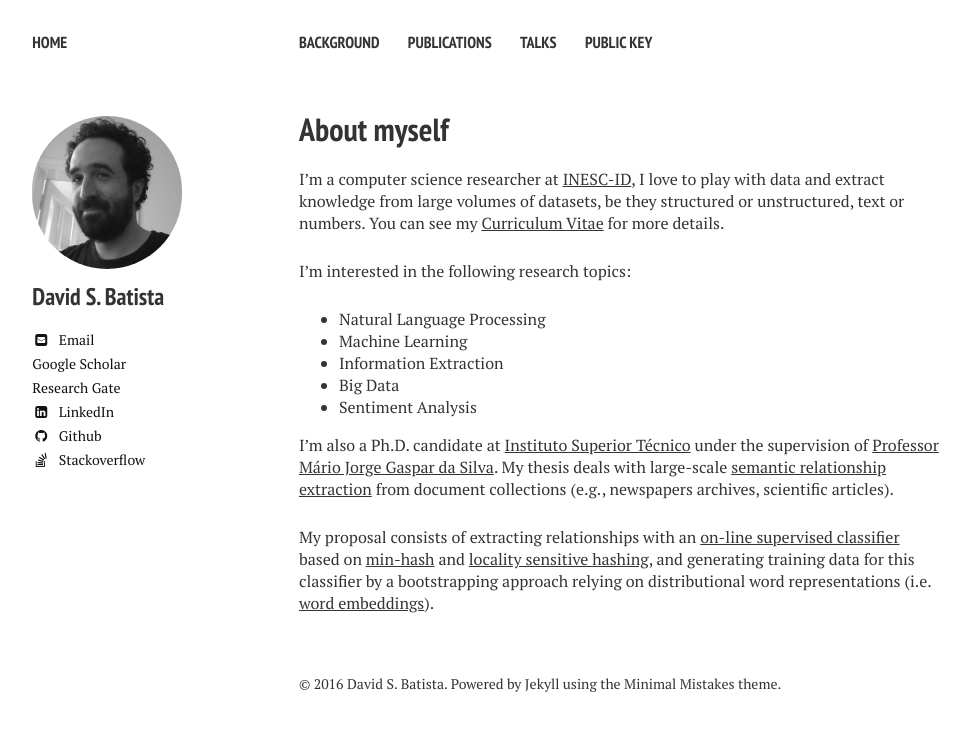
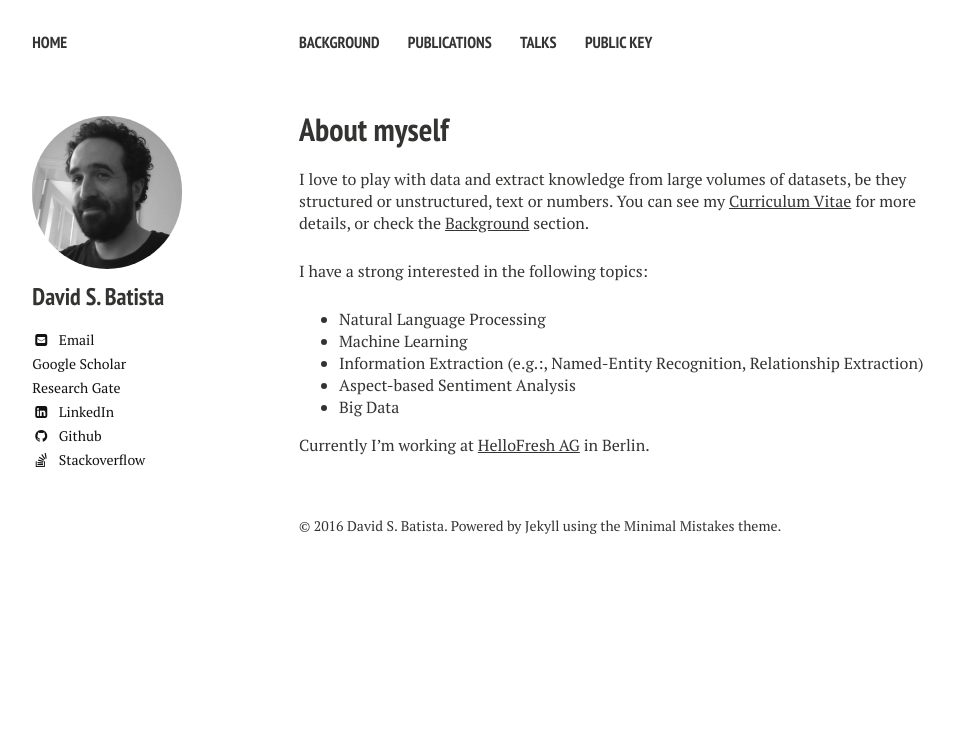
Before and after one commit to davidsbatista/davidsbatista.github.io, a Jekyll site: the page built from index.md, in a window 1280 px wide. Shown: the top 731 px of the page, without its empty margins (21-991 px from the left). Built offline with Jekyll 4.4.1, drawn with Linux system fonts in a browser that asks for light colours; nearby versions of some CDN libraries.

```diff
--- a/_config.yml
+++ b/_config.yml
@@ -9,7 +9,7 @@
 
 permalink:   /:categories/:title/
 markdown:    kramdown
-highlighter: rouge
+#highlighter: rouge
 sass:
   sass_dir: _sass
   style: compressed
--- a/index.md
+++ b/index.md
@@ -13,26 +13,18 @@
 </figure>
 -->
 
-I'm a computer science researcher at [INESC-ID],  I love to play with data and extract knowledge from large volumes of datasets, be they structured or unstructured, text or numbers. You can see my [Curriculum Vitae] for more details.
+I love to play with data and extract knowledge from large volumes of datasets, be they structured or unstructured, text or numbers. You can see my [Curriculum Vitae] for more details, or check the [Background] section.
 
-I'm interested in the following research topics:
+I have a strong interested in the following topics:
 
 * Natural Language Processing
 * Machine Learning
-* Information Extraction
+* Information Extraction (e.g.:, Named-Entity Recognition, Relationship Extraction)
+* Aspect-based Sentiment Analysis
 * Big Data
-* Sentiment Analysis
 
-I'm also a Ph.D. candidate at [Instituto Superior Técnico] under the supervision of [Professor Mário Jorge Gaspar da Silva]. My thesis deals with large-scale [semantic relationship extraction] from document collections (e.g., newspapers archives, scientific articles).
+Currently I'm working at [HelloFresh AG] in Berlin.
 
-My proposal consists of extracting relationships with an [on-line supervised classifier] based on [min-hash] and [locality sensitive hashing], and generating training data for this classifier by a bootstrapping approach relying on distributional word representations (i.e. [word embeddings]).
-
-[Instituto Superior Técnico]: http://www.tecnico.ulisboa.pt/
-[Professor Mário Jorge Gaspar da Silva]: http://web.tecnico.ulisboa.pt/mario.gaspar.silva/
-[INESC-ID]: http://www.inesc-id.pt
-[min-hash]: https://en.wikipedia.org/wiki/MinHash
-[word embeddings]: https://en.wikipedia.org/wiki/Word_embedding
-[locality sensitive hashing]: https://en.wikipedia.org/wiki/Locality-sensitive_hashing
-[semantic relationship extraction]: https://en.wikipedia.org/wiki/Relationship_extraction
-[on-line supervised classifier]: https://en.wikipedia.org/wiki/Online_machine_learning
 [Curriculum Vitae]: https://davidsbatista.github.io/about/dsbatista-cv.en.pdf
+[Background]: /about/
+[HelloFresh AG]:  http://www.hellofresh.de
```
Also changed, not shown: _includes/publications.html (+12 -1 lines), _includes/publications_bib.html (+21 -0 lines), about/index.md (+19 -4 lines), README.md (added), 1 other file.
